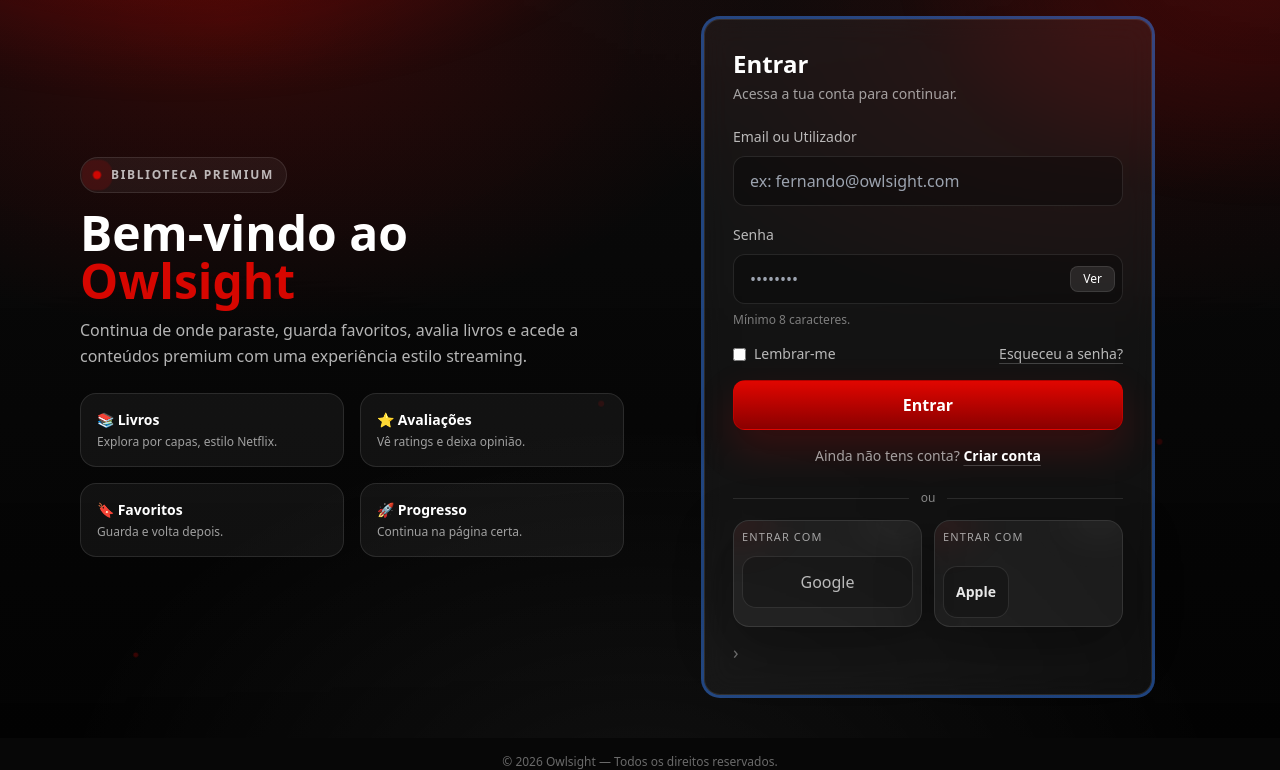
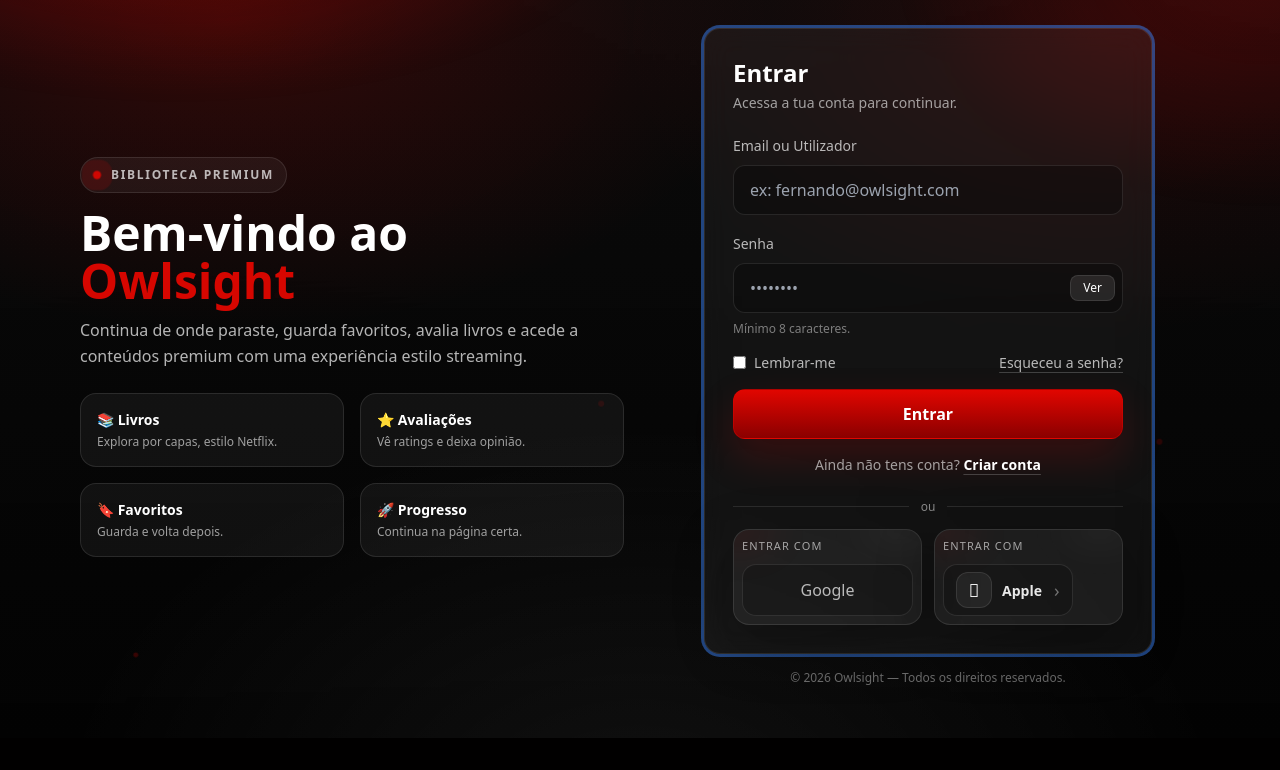
Before and after one commit to fernandomacombo/owlsight, a Django app: page /login/ in a window 1280 px wide. Shown: the part 62-832 px from the top of the page. After the commit the page ends 800 px from the top, so only its background shows below. Run offline with Django 5.2, Linux system fonts and the light colour scheme; some libraries are stand-ins or nearby versions.

Commit message:
atualizado

```diff
--- a/frontend/templates/frontend/login.html
+++ b/frontend/templates/frontend/login.html
@@ -244,7 +244,6 @@
       cursor:pointer;
       display:flex;
       flex-direction:column;
-      gap: 10px;
       background: transparent;
       border: 0;
       padding: 0;
@@ -257,7 +256,7 @@
       align-items:center;
       justify-content:space-between;
       gap: 12px;
-      padding: 12px;
+      padding: 0px 12px;
       border-radius: 14px;
       background: rgba(0,0,0,.22);
       border: 1px solid rgba(255,255,255,.10);
@@ -445,6 +444,9 @@
                 </div>
 
                 <div class="apple-main">
+                  <div class="apple-left">
+                    <div class="apple-icon"></div>
+                    <div>
                       <div class="apple-title">Apple</div>
                     </div>
                   </div>
```
